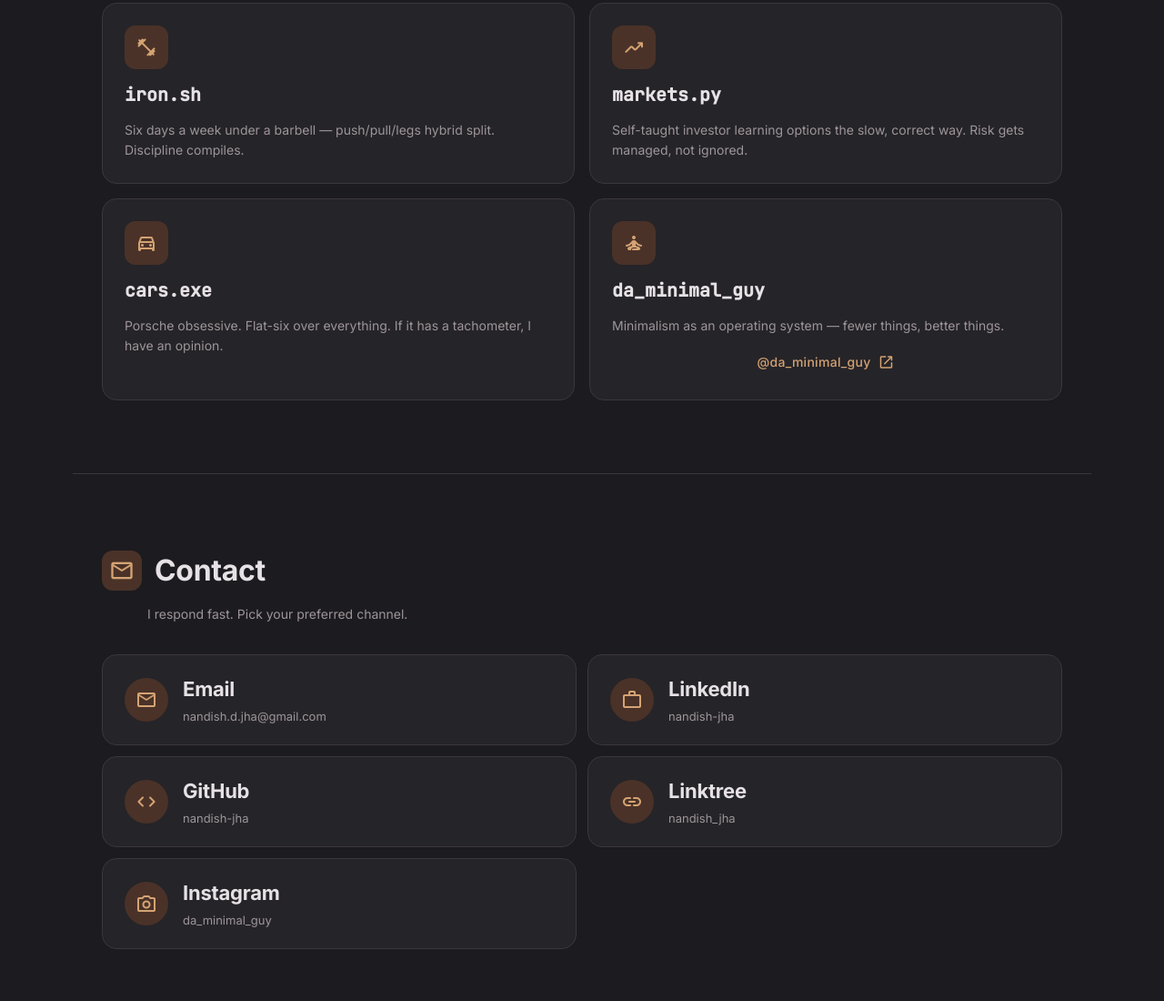
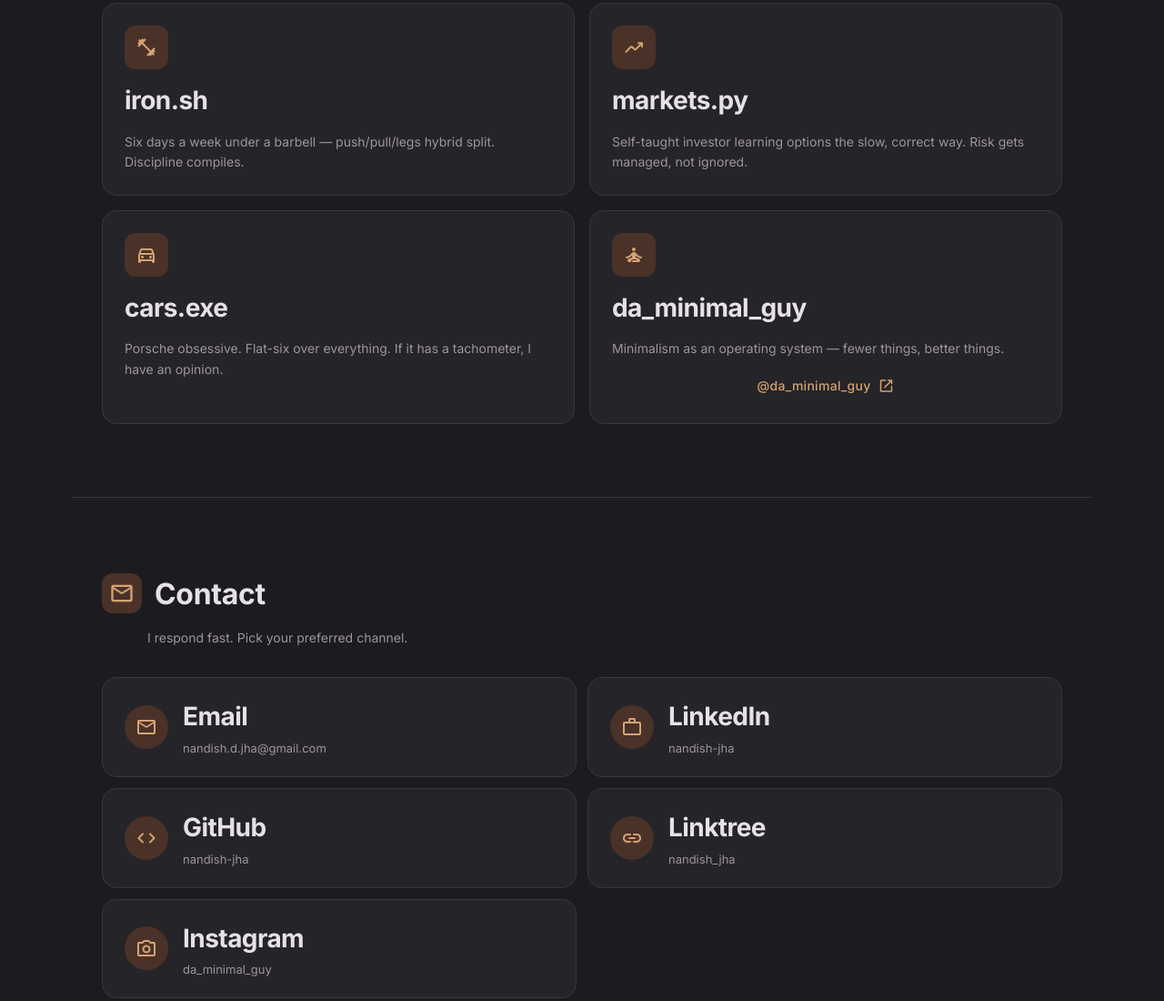
Before and after one commit to nandish-jha/nandish-jha.github.io, a plain HTML site: page index.html in a window 1280 px wide. Shown: the part 3899-4999 px from the top of the page at 91% size. Drawn offline with nearby package versions, Linux system fonts and the light colour scheme; no server answers.

Commit message:
Bigger titles in Beyond and Contact sections (28px bold)

```diff
--- a/css/style.css
+++ b/css/style.css
@@ -734,10 +734,11 @@
   border-radius: var(--shape-md);
 }
 .beyond-card h3 {
-  font-family: var(--font-mono);
-  font-size: 20px;
+  font-family: var(--font-display);
+  font-size: 28px;
   font-weight: 700;
   color: var(--md-on-surface);
+  letter-spacing: -.02em;
 }
 .beyond-card p {
   font-size: 14px;
@@ -783,10 +784,10 @@
   min-width: 0;
 }
 .contact-label {
-  font-size: 22px;
+  font-size: 28px;
   font-weight: 700;
   color: var(--md-on-surface);
-  letter-spacing: -.01em;
+  letter-spacing: -.02em;
 }
 .contact-value {
   font-size: 13px;
```
